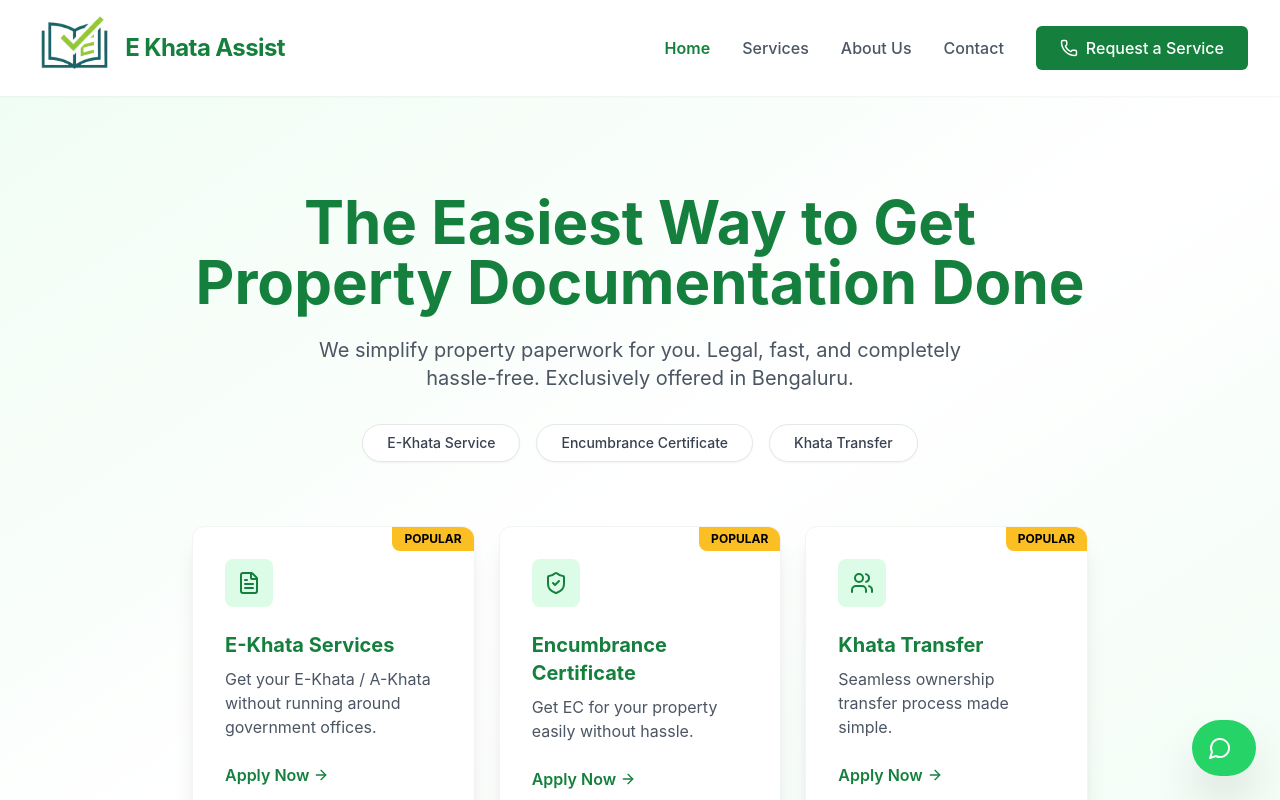
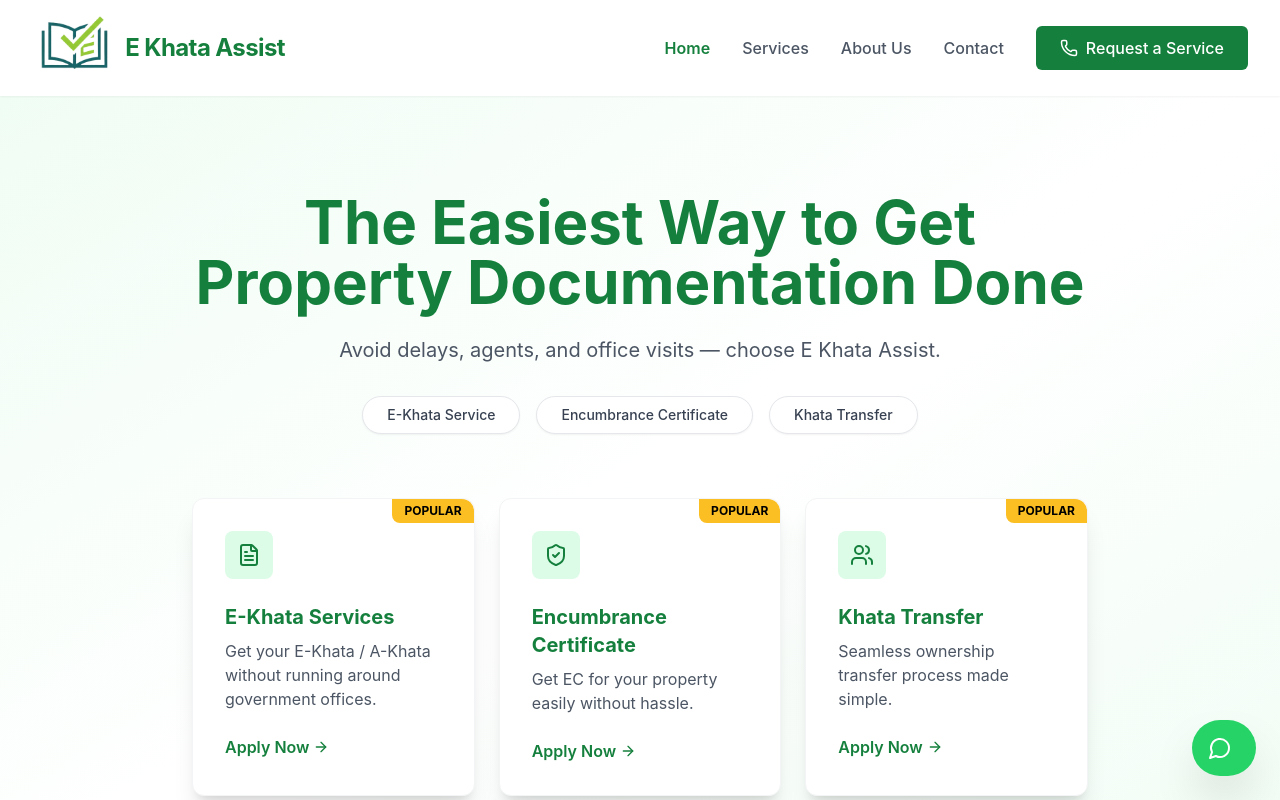
Before and after one commit to Namithhn025/E-KhataAssist, a React (Vite) app: page / in a window 1280 px wide. Shown: the top 800 px of the page. Built offline with nearby package versions, Linux system fonts and the light colour scheme.

Commit message:
docs: update hero description text

```diff
--- a/src/components/Hero.jsx
+++ b/src/components/Hero.jsx
@@ -36,7 +36,7 @@
                         <span className="text-primary">Property Documentation</span> Done
                     </h1>
                     <p className="text-lg md:text-xl text-gray-600 mb-8 max-w-2xl mx-auto">
-                        We simplify property paperwork for you. Legal, fast, and completely hassle-free. Exclusively offered in Bengaluru.
+                        Avoid delays, agents, and office visits — choose E Khata Assist.
                     </p>
 
 
```
